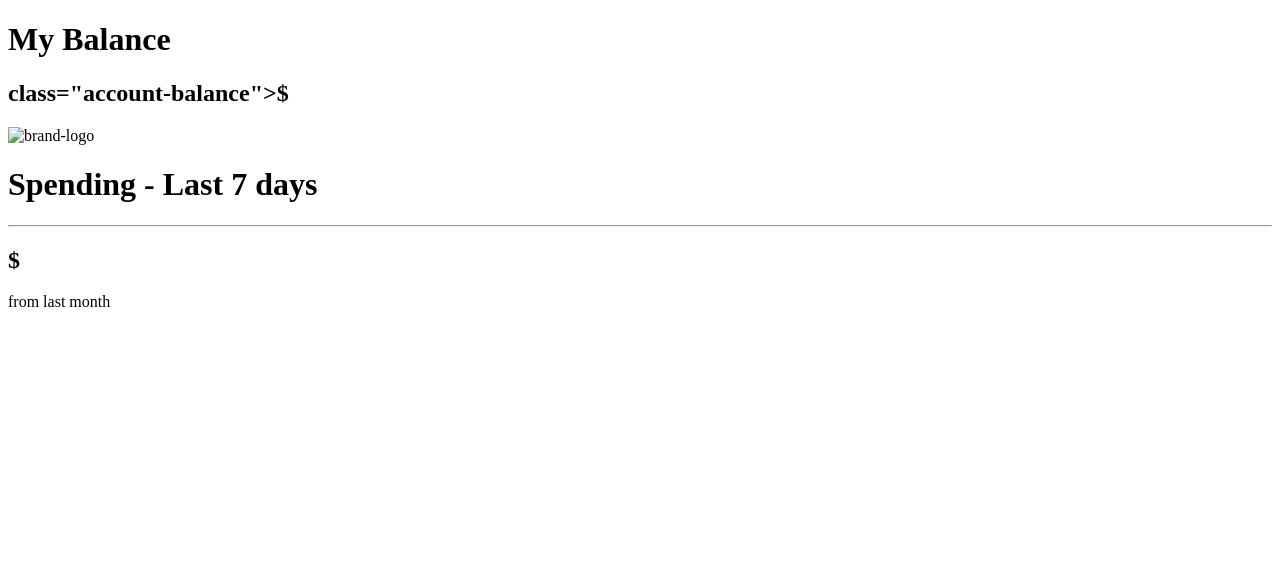
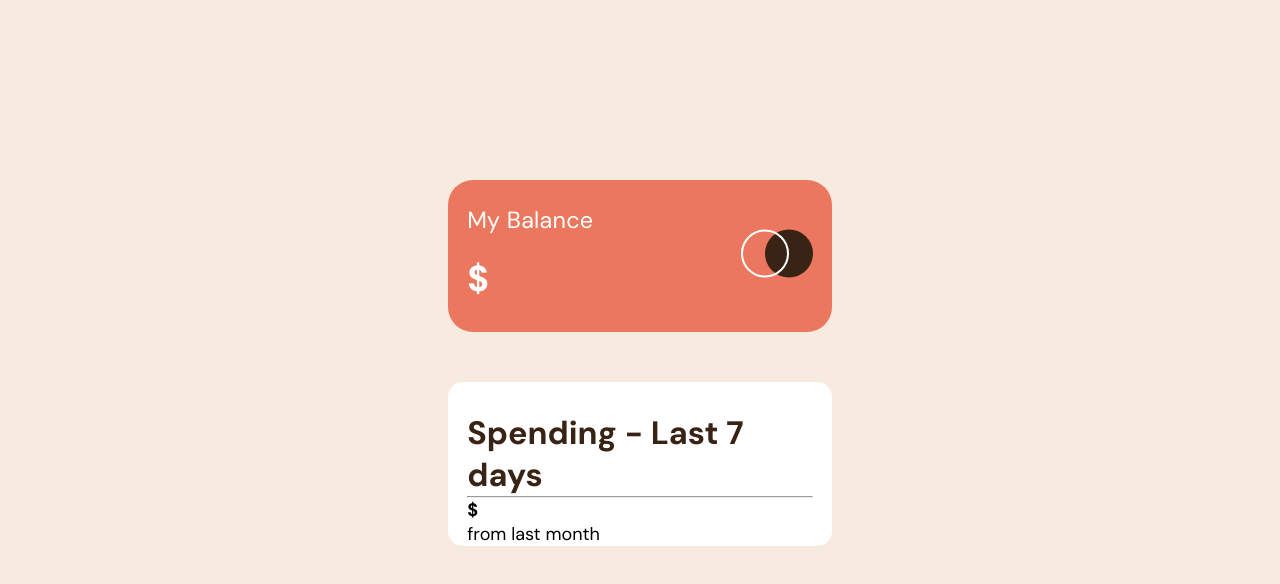
Before and after one commit to lumiere042/expenses-chart, a plain HTML site: page src/index.html in a window 1280 px wide. Drawn offline with Linux system fonts and the light colour scheme.

Commit message:
halfway with css

```diff
--- a/src/index.html
+++ b/src/index.html
@@ -11,27 +11,26 @@
 <body>
 
   <div class="container">
-    <div class="my-balance">
+
+    <div class="my-balance-container">
+      <div class="my-balance-content">
+        <div class="balance">
           <h1>My Balance</h1>
-      <h2> class="account-balance">$</h2>
-      <img src="images/logo.svg" alt="brand-logo">
+          <h2 class="account-balance">$</h2>
+        </div>
+        <img src="../images/logo.svg" alt="brand-logo">
+      </div>
     </div>
 
-    <div class="spending-section">
+    <div class="spending-section-container">
+      <div class="spending-section-content">
         <h1>Spending - Last 7 days</h1>
 
-      <span class="mon"></span>
-      <span class="tue"></span>
-      <span class="wed"></span>
-      <span class="thu"></span>
-      <span class="fri"></span>
-      <span class="sat"></span>
-      <span class="sun"></span>
+
+
 
         <hr>
-
         <h2 class="total-this-month"></h2>
-
         <div class="month-expenses">
           <h2>$</h2>
           <div class="interest">
@@ -40,6 +39,7 @@
           </div>
         </div>
       </div>
+    </div>
 
   </div>
   <script src="main.js"></script>
--- /dev/null
+++ b/src/scss/assets/_index.scss
@@ -0,0 +1,14 @@
+@import url('https://fonts.googleapis.com/css2?family=DM+Sans:wght@400;700&display=swap');
+
+// Primary
+$soft-red: hsl(10, 79%, 65%);
+$cyan: hsl(186, 34%, 60%);
+
+// Neutral
+$dark-brown: hsl(25, 47%, 15%);
+$medium-brown: hsl(28, 10%, 53%);
+$cream: hsl(27, 66%, 92%);
+$pale-orange: hsl(29, 63%, 92%);
+
+// fonts
+$dm-sans: 'DM Sans', sans-serif;
--- a/src/scss/main.scss
+++ b/src/scss/main.scss
@@ -0,0 +1,77 @@
+@use 'assets' as i;
+
+*{
+    margin: 0;
+    padding: 0;
+    box-sizing: border-box;
+    font-size:18px;
+    font-family: i.$dm-sans;
+}
+
+
+
+body{
+    background-color: i.$pale-orange;
+}
+
+.container{
+    flex-wrap: wrap;
+    display:flex;
+    flex-direction: column;
+    justify-content: center;
+    width: 30%;
+    margin: auto;
+}
+
+.my-balance-container{
+    margin-top: 180px;
+    margin-bottom: 50px;
+    background-color: i.$soft-red;
+    border-radius: 25px;
+    padding-top: 25px;
+}
+
+.my-balance-content{
+    width: 90%;
+    margin: auto;
+    display:flex;
+    justify-content: space-between;
+
+    h1{
+        font-weight: 100;
+        font-size: 1.3rem;
+        letter-spacing: 0.01295rem;
+        color: #FFF;
+    }
+
+    .account-balance{
+        margin-top:20px;
+        font-size: 2rem;
+        color:#FFF;
+        font-weight: 700;
+    }
+}
+
+.spending-section-container{
+    background-color: #FFF;
+    border-radius: 15px;
+}
+
+.spending-section-content{
+    width: 90%;
+    margin: auto;
+
+    h1{
+        margin-top: 30px;
+        font-size: 1.8rem;
+        color: i.$dark-brown;
+    }
+}
+
+@media all and (max-width:700px){
+    .container{
+        width: 70%;
+    }
+
+
+}
```
Also changed, not shown: src/main.css, 1 other file. Lines whose indentation alone changed are shown as unchanged.
